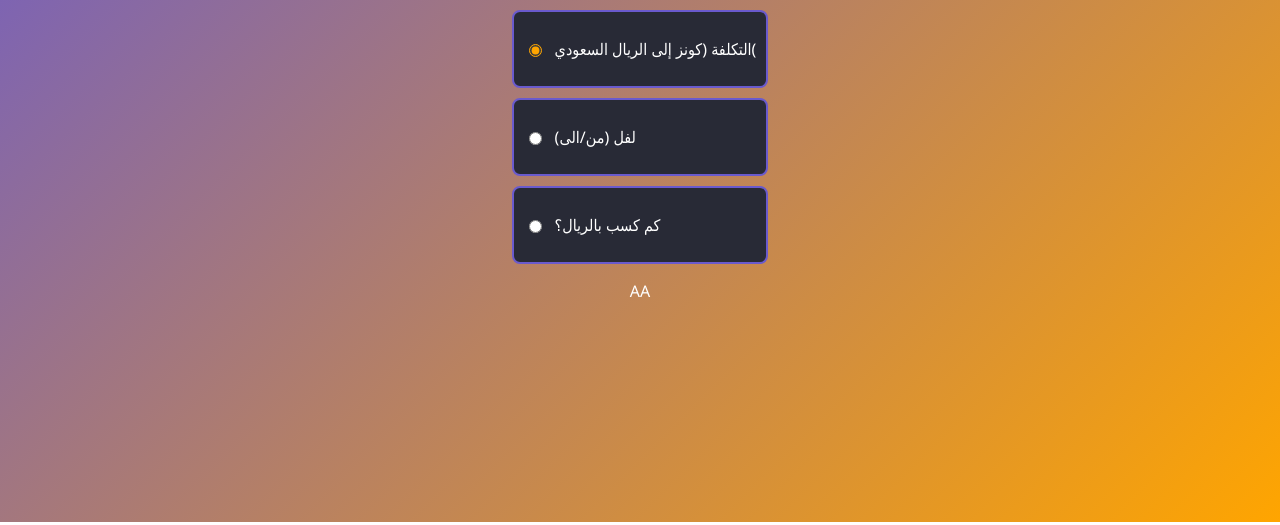
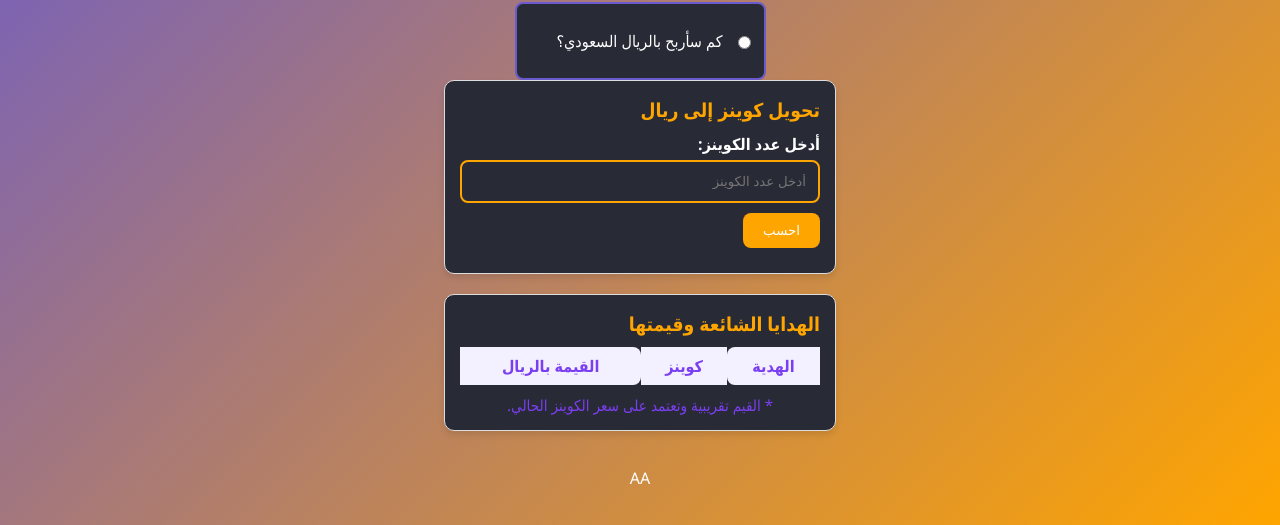
Before and after one commit to abodi22/Jaco.calc, a plain HTML site: page index.html in a window 1280 px wide. Shown: the part 278-803 px from the top of the page. Drawn offline with Linux system fonts and the light colour scheme.

Commit message:
index.html

```diff
--- a/index.html
+++ b/index.html
@@ -1,66 +1,87 @@
 <!DOCTYPE html>
-<html lang="en">
+<html lang="ar" dir="rtl">
 <head>
     <meta charset="UTF-8">
-    <title>Jaco Cost & Level Calculator</title>
+    <meta name="viewport" content="width=device-width, initial-scale=1.0">
+    <meta name="theme-color" content="#7B3FF2">
+    <title>حاسبة جاكو</title>
     <link rel="stylesheet" href="styles.css">
     <script src="script.js" defer></script>
 </head>
 <body>
-    <h1>Jaco Calculator</h1>
+    <h1>حاسبة جاكو</h1>
 
     <div class="radio-input">
         <label class="label">
             <input type="radio" id="cost" name="option" value="cost" onclick="showSection('cost')" checked />
-            <p class="text">التكلفة (كونز إلى الريال السعودي(</p>
+            <p class="text">تحويل من كوينز إلى ريال سعودي</p>
         </label>
         <label class="label">
             <input type="radio" id="lvl" name="option" value="lvl" onclick="showSection('lvl')" />
-            <p class="text"> لفل (من/الى)</p>
+            <p class="text">حساب الترقية بين المستويات</p>
         </label>
         <label class="label">
             <input type="radio" id="revenue" name="option" value="revenue" onclick="showSection('revenue')" />
-            <p class="text">كم كسب بالريال؟</p>
+            <p class="text">كم سأربح بالريال السعودي؟</p>
         </label>
     </div>
 
-    <div id="cost-section" class="section-container hidden">
-        <div class="section-header">Cost Calculation</div>
+    <div id="cost-section" class="section-container">
+        <div class="section-header">تحويل كوينز إلى ريال</div>
         <div class="input-row">
-            <label>حط كونز:</label>
-            <input type="number" id="diamonds-input" min="0">
+            <label for="diamonds-input">أدخل عدد الكوينز:</label>
+            <input type="number" id="diamonds-input" min="0" placeholder="أدخل عدد الكوينز">
         </div>
-        <button class="button-63" onclick="calculateCost()">Calculate</button>
+        <button class="button-63" onclick="calculateCost()">احسب</button>
         <div id="cost-result" class="result"></div>
     </div>
 
     <div id="revenue-section" class="section-container hidden">
-        <div class="section-header">Revenue Calculation</div>
+        <div class="section-header">حساب الأرباح</div>
         <div class="input-row">
-            <label>حط كونز:</label>
-            <input type="number" id="revenue-input" min="0">
+            <label for="revenue-input">أدخل عدد الكوينز:</label>
+            <input type="number" id="revenue-input" min="0" placeholder="أدخل عدد الكوينز">
         </div>
-        <button class="button-63" onclick="calculateRevenue()">Calculate</button>
+        <button class="button-63" onclick="calculateRevenue()">احسب</button>
         <div id="revenue-result" class="result"></div>
     </div>
 
     <div id="lvl-section" class="section-container hidden">
-        <div class="section-header">Level Calculation</div>
+        <div class="section-header">حساب الترقية بين المستويات</div>
         <div class="input-row">
-            <label>من لفل:</label>
-            <input type="number" id="level-from" min="1">
+            <label for="level-from">من المستوى:</label>
+            <input type="number" id="level-from" min="1" placeholder="المستوى الحالي">
         </div>
         <div class="input-row">
-            <label>الى لفل</label>
-            <input type="number" id="level-to" min="1">
+            <label for="level-to">إلى المستوى:</label>
+            <input type="number" id="level-to" min="1" placeholder="المستوى المستهدف">
         </div>
-        <button class="button-63" onclick="calculateLevel()">Calculate</button>
+        <button class="button-63" onclick="calculateLevel()">احسب</button>
         <div id="level-result" class="result"></div>
     </div>
-<footer>
+
+    <!-- Popular Gifts Section -->
+    <div class="section-container">
+        <div class="section-header">الهدايا الشائعة وقيمتها</div>
+        <div class="scrollable-table" style="max-height: 300px; overflow-y: auto;">
+            <table style="width:100%; border-collapse:collapse; margin-bottom:10px;">
+                <thead>
+                    <tr style="background:#F3F0FF; color:#7B3FF2;">
+                        <th style="padding:8px; border-radius:8px 0 0 8px;">الهدية</th>
+                        <th style="padding:8px;">كوينز</th>
+                        <th style="padding:8px; border-radius:0 8px 8px 0;">القيمة بالريال</th>
+                    </tr>
+                </thead>
+                <tbody id="gift-table-body">
+                    <!-- JS will fill this -->
+                </tbody>
+            </table>
+        </div>
+        <div style="font-size:0.95em; color:#7B3FF2; text-align:center;">* القيم تقريبية وتعتمد على سعر الكوينز الحالي.</div>
+    </div>
+
+    <footer>
         <p class="credit">AA</p>
     </footer>
 </body>
 </html>
-</body>
-</html>
```
